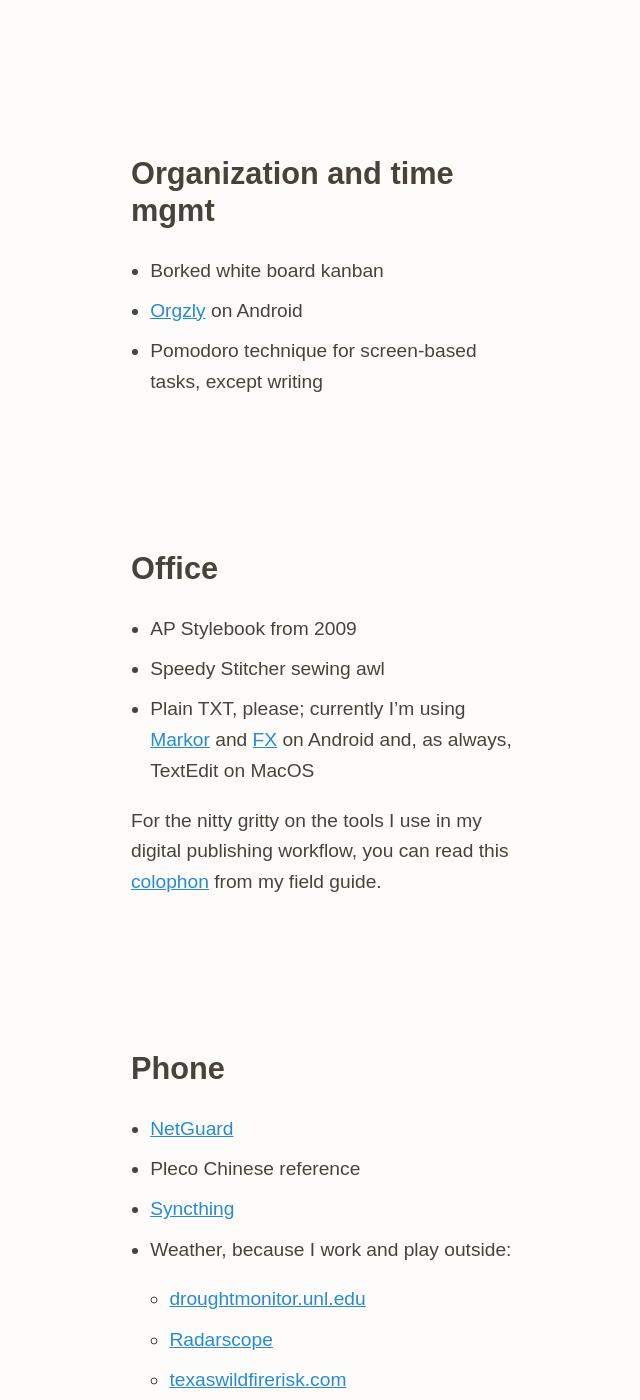
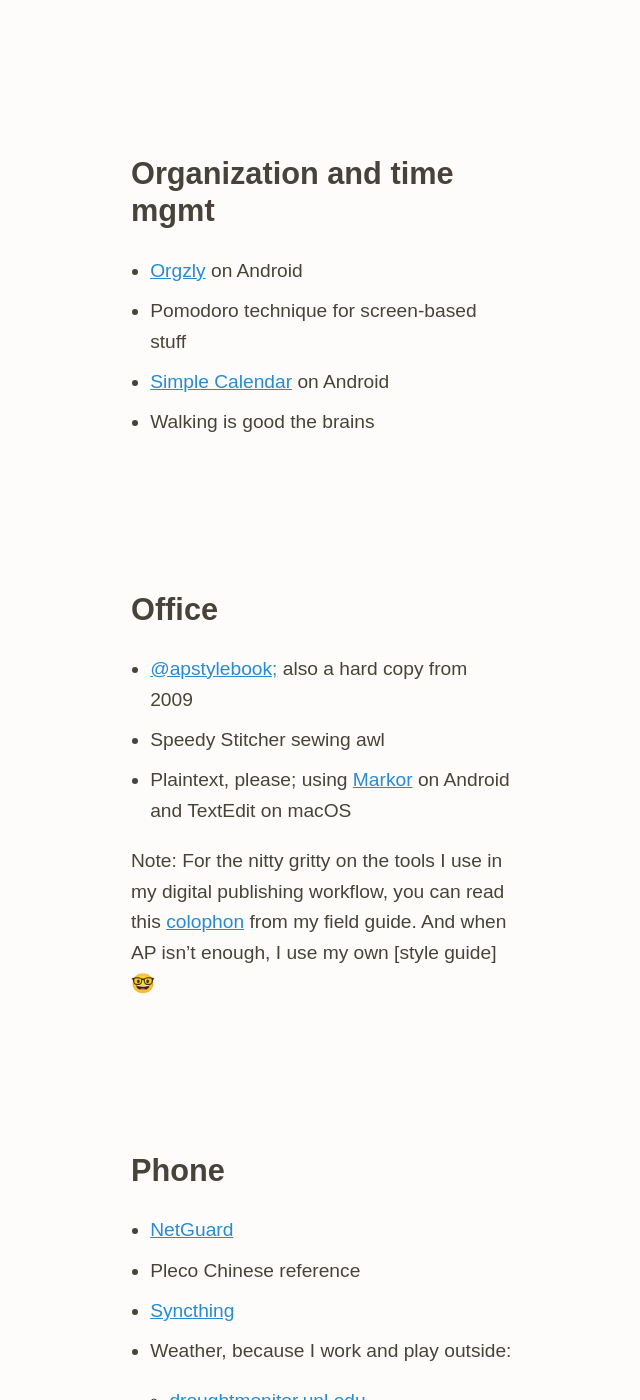
Before and after one commit to zachmccabe/zachmccabe.github.io, a Jekyll site: the page built from tools.md, in a window 1280 px wide and 1400 px high, scrolled down 949 px. Shown: the whole window, without its empty margins (317-957 px from the left). Built offline with Jekyll 4.4.1, drawn with Linux system fonts in a browser that asks for light colours; some of the changed text lies outside the part shown.

Commit message:
Update tools.md
Minor updates

```diff
--- a/tools.md
+++ b/tools.md
@@ -35,28 +35,31 @@
 
 ## Organization and time mgmt
 
-+ Borked white board kanban
 + [Orgzly] on Android
-+ Pomodoro technique for screen-based tasks, except writing
++ Pomodoro technique for screen-based stuff
++ [Simple Calendar] on Android
++ Walking is good the brains
 
 [Orgzly]: http://www.orgzly.com/
 
+[Simple Calendar]: https://simplemobiletools.com/calendar/
 
 
 ## Office
 
-+ AP Stylebook from 2009
++ [@apstylebook;] also a hard copy from 2009
 + Speedy Stitcher sewing awl
-+ Plain TXT, please; currently I'm using [Markor] and [FX] on Android and, as always, TextEdit on MacOS
++ Plaintext, please; using [Markor] on Android and TextEdit on macOS
+
+Note: For the nitty gritty on the tools I use in my digital publishing workflow, you can read this [colophon] from my field guide. And when AP isn't enough, I use my own [style guide] 🤓
+
+[@apstylebook;]: https://twitter.com/APStylebook
 
 [Markor]: https://github.com/gsantner/markor
 
-[FX]: http://www.nextapp.com/fx/
-
-For the nitty gritty on the tools I use in my digital publishing workflow, you can read this [colophon] from my field guide.
-
 [colophon]: https://www.zachmccabe.com/beijing/colophon
 
+[style guide.]: https://www.zachmccabe.com/beijing/bts_style_guide.html
 
 
 ## Phone
```
Also changed, not shown: other parts of tools.md (+9 -9 lines).
